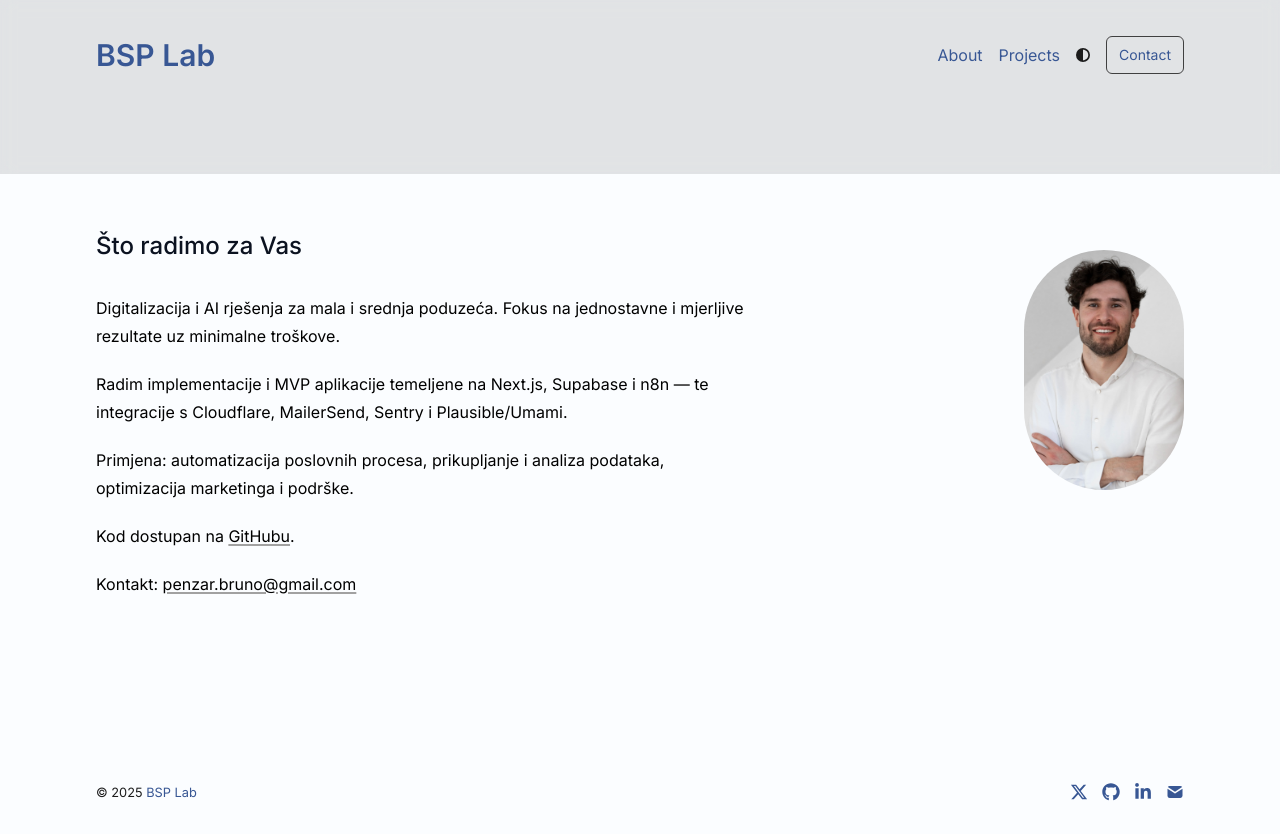
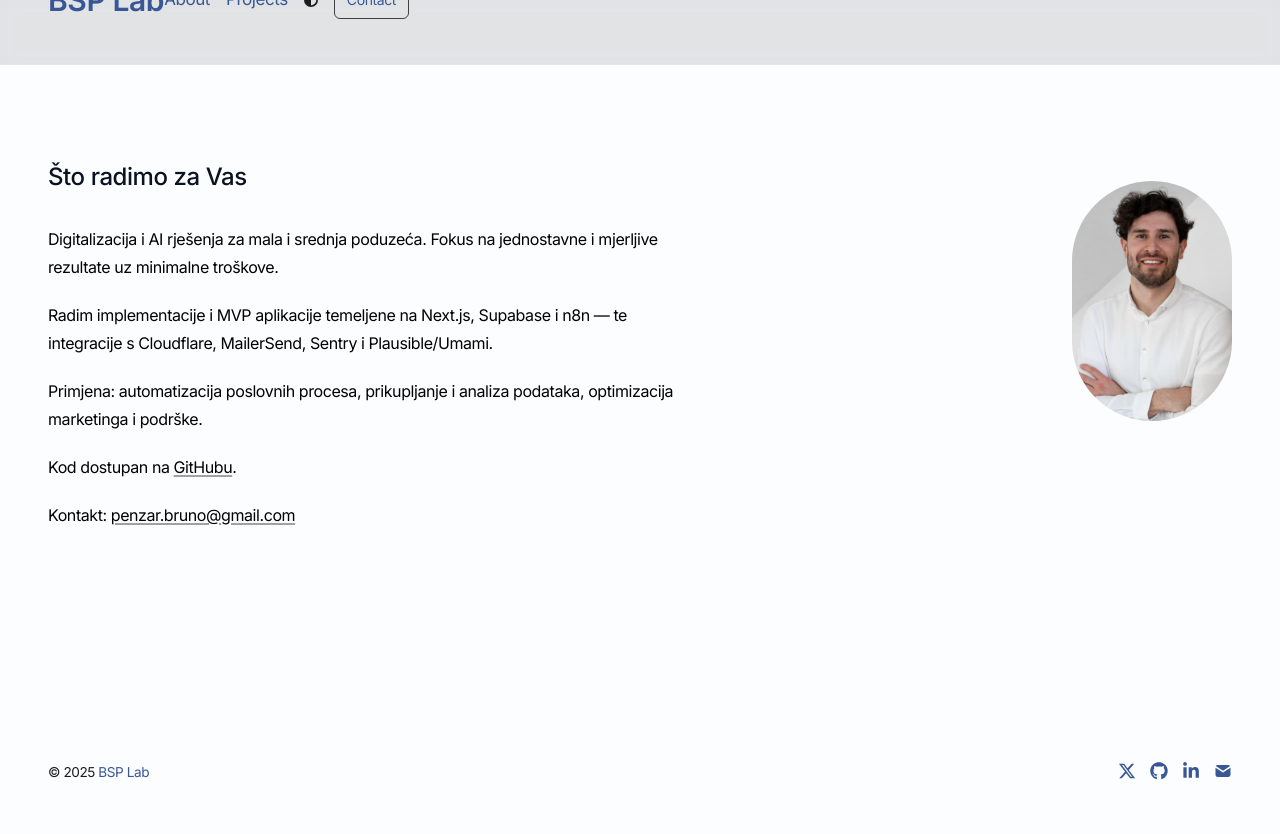
Before and after one commit to BPenzar/bsp-lab, a Next.js app: page / in a window 1280 px wide. Built offline with nearby package versions, Linux system fonts and the light colour scheme.

Commit message:
Update layout.tsx

```diff
--- a/app/layout.tsx
+++ b/app/layout.tsx
@@ -24,17 +24,7 @@ export const metadata: Metadata = {
     type: "website",
   },
   alternates: { canonical: "/" },
-  robots: {
-    index: true,
-    follow: true,
-    googleBot: {
-      index: true,
-      follow: true,
-      "max-video-preview": -1,
-      "max-image-preview": "large",
-      "max-snippet": -1,
-    },
-  },
+  robots: { index: true, follow: true, googleBot: { index: true, follow: true, "max-video-preview": -1, "max-image-preview": "large", "max-snippet": -1 } },
   twitter: { title: metaData.name, card: "summary_large_image" },
   icons: { icon: "/favicon.ico" },
 };
@@ -42,25 +32,23 @@ export const metadata: Metadata = {
 export default function RootLayout({ children }: { children: React.ReactNode }) {
   return (
     <html lang="en" className={inter.className}>
-      <body className="antialiased min-h-screen">
+      <body className="antialiased min-h-screen text-[15.5px] md:text-[17px] tracking-tight">
         <ThemeProvider attribute="class" defaultTheme="system" enableSystem disableTransitionOnChange>
-          {/* Page shell: header (top), main (fills), footer (bottom) */}
           <div className="min-h-screen flex flex-col">
-            <header className="w-full sticky top-0 z-40 backdrop-blur supports-[backdrop-filter]:bg-black/10 dark:supports-[backdrop-filter]:bg-white/5">
-
-              <div className="mx-auto w-full max-w-6xl px-4 sm:px-6 lg:px-8 py-4">
+            <header className="sticky top-0 z-40 w-full border-b border-white/10 bg-black/10 dark:bg-[#0a0f18]/40 backdrop-blur">
+              <div className="mx-auto w-full max-w-7xl px-6 lg:px-12 h-16 flex items-center">
                 <Navbar />
               </div>
             </header>
 
             <main className="flex-1 w-full">
-              <div className="mx-auto w-full max-w-6xl px-4 sm:px-6 lg:px-8 py-10 md:py-14">
+              <div className="mx-auto w-full max-w-7xl px-6 lg:px-12 py-16 md:py-24">
                 {children}
               </div>
             </main>
 
             <footer className="w-full border-t border-white/10">
-              <div className="mx-auto w-full max-w-6xl px-4 sm:px-6 lg:px-8 py-8">
+              <div className="mx-auto w-full max-w-7xl px-6 lg:px-12 py-10">
                 <Footer />
               </div>
             </footer>
```
